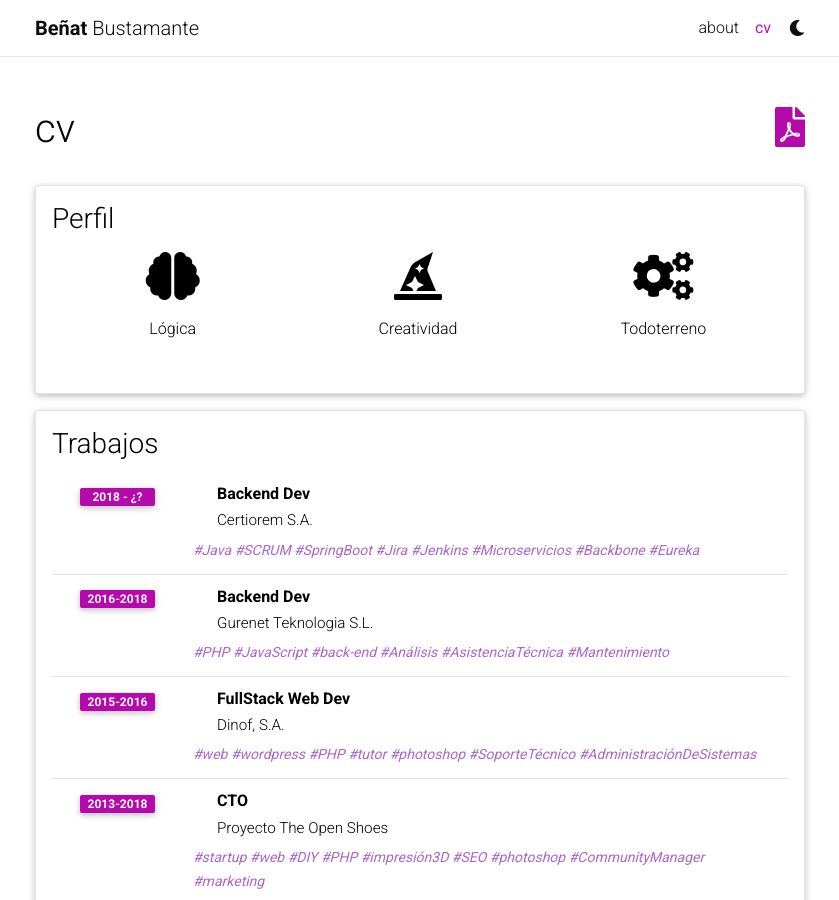
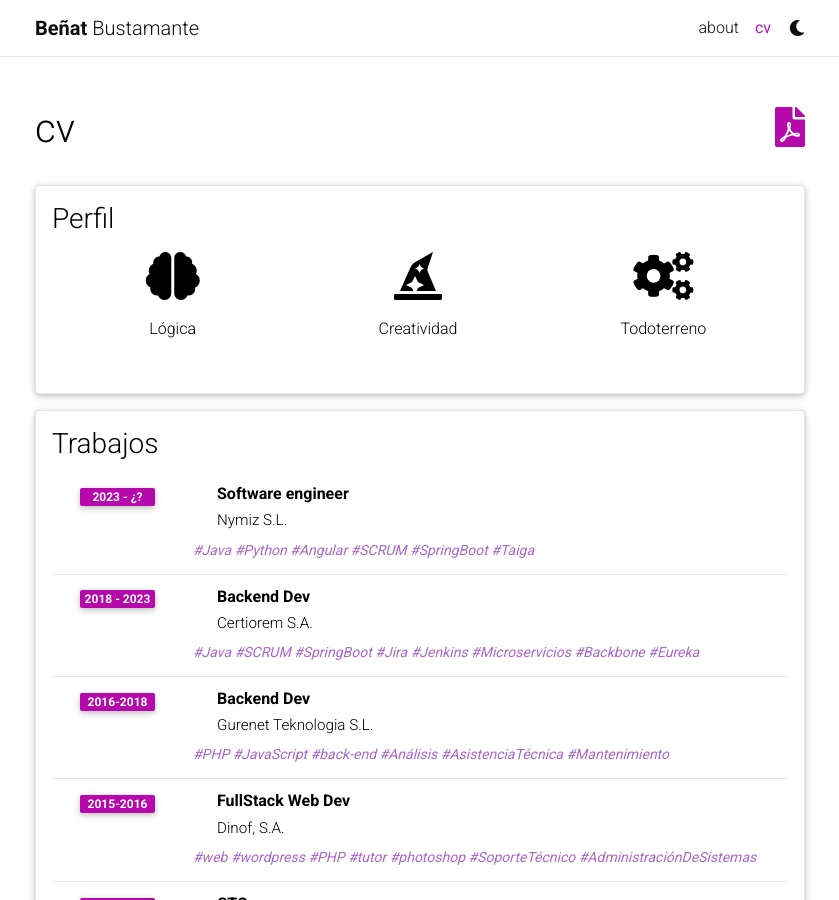
Before and after one commit to bbustamante/bbustamante.github.io, a Jekyll site: the page built from _pages/cv.md, in a window 1280 px wide and 900 px high. Shown: the whole window, without its empty margins (220-1059 px from the left). Built offline with Jekyll 4.4.1, drawn with Linux system fonts in a browser that asks for light colours; comment, search, counter and statistics services are not loaded; a style sheet for code colours, icons or effects is not loaded.

Commit message:
Add Nymiz to CV

```diff
--- a/_data/cv.yml
+++ b/_data/cv.yml
@@ -13,9 +13,20 @@
   type: work_table
   class: works
   contents:
+    - title: Software engineer
+      institution: Nymiz S.L.
+      year: 2023 - ¿?
+      description:
+        - Java
+        - Python
+        - Angular
+        - SCRUM
+        - SpringBoot
+        - Taiga
+
     - title: Backend Dev
       institution: Certiorem S.A.
-      year: 2018 - ¿?
+      year: 2018 - 2023
       description:
         - Java
         - SCRUM
```
